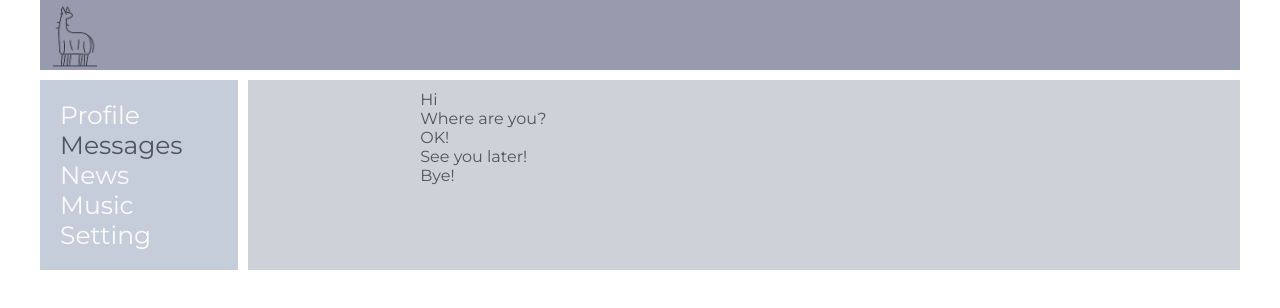
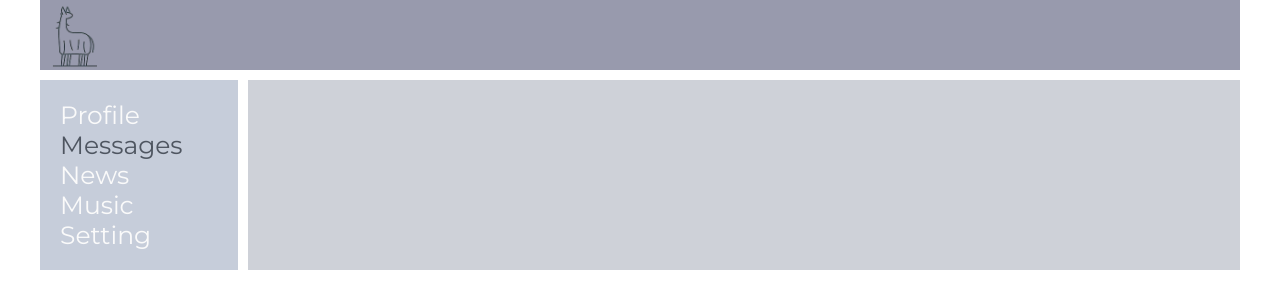
Before and after one commit to e-doschechnikova/React-Social-Network-TS, a React (Create React App) app: page /dialogs in a window 1280 px wide. Shown: the top 308 px of the page. Built offline with nearby package versions, Linux system fonts and the light colour scheme.

Commit message:
refactoring Dialogs

```diff
--- a/src/components/Dialogs/Dialogs.tsx
+++ b/src/components/Dialogs/Dialogs.tsx
@@ -45,16 +45,14 @@ export const Dialogs = () => {
     { id: 5, message: "Bye!" },
   ];
 
+  let messagesElements = messageData.map((message) => {
+    <Message message={message.message} />;
+  });
+
   return (
     <div className={styles.dialogs}>
       <div className={styles.dialogsItems}>{dialogsElements}</div>
-      <div className={styles.messages}>
-        <Message message={messageData[0].message} />
-        <Message message={messageData[1].message} />
-        <Message message={messageData[2].message} />
-        <Message message={messageData[3].message} />
-        <Message message={messageData[4].message} />
-      </div>
+      <div className={styles.messages}>{messagesElements}</div>
     </div>
   );
 };
```
